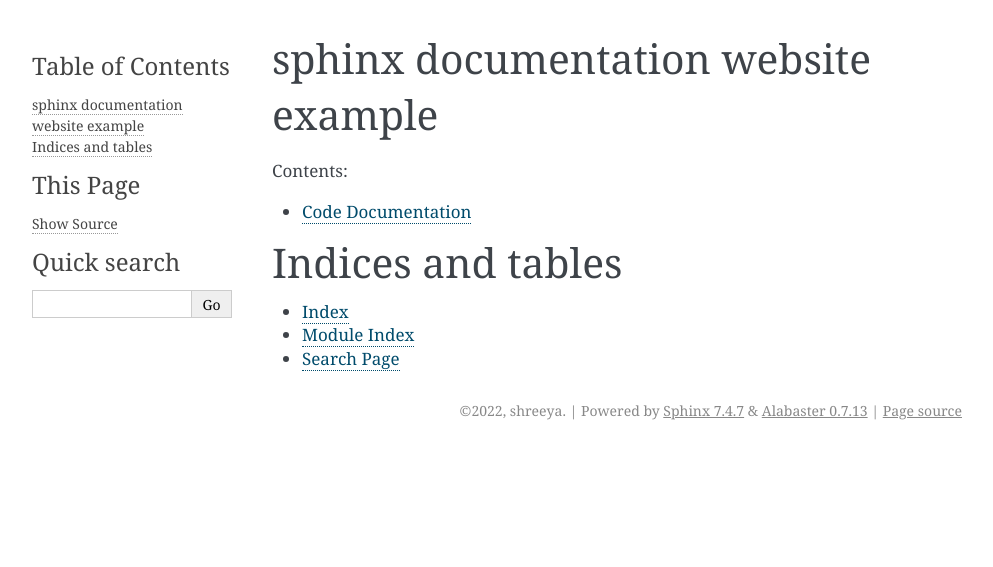
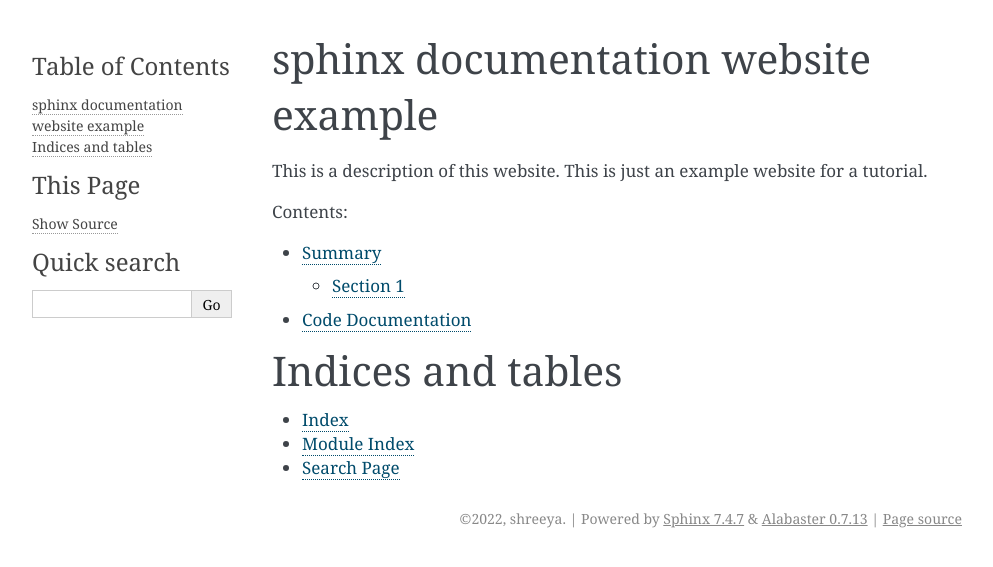
Before and after one commit to Shreeya-G/sphinx-python-doc-example, a Sphinx documentation site: the page built from sphinx/index.rst, in a window 1280 px wide. Shown: the top 567 px of the page, without its empty margins (148-1141 px from the left). Built offline with Sphinx 7.4.7, drawn with Linux system fonts in a browser that asks for light colours.

Commit message:
adding website content

```diff
--- a/sphinx/index.rst
+++ b/sphinx/index.rst
@@ -6,10 +6,14 @@
 sphinx documentation website example
 ================================================================
 
+This is a description of this website. This is just an example website for a tutorial.
+
 .. toctree::
    :maxdepth: 2
    :caption: Contents:
 
+
+   summary
    code
 
 
```
Also changed, not shown: sphinx/summary.rst (added, +14 -0 lines).
